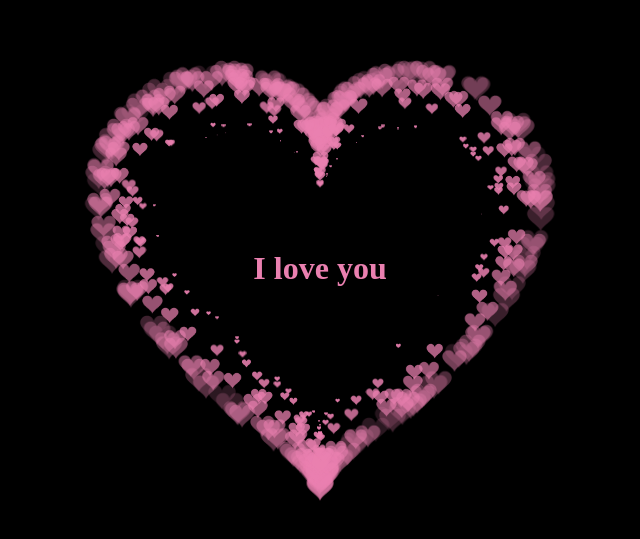
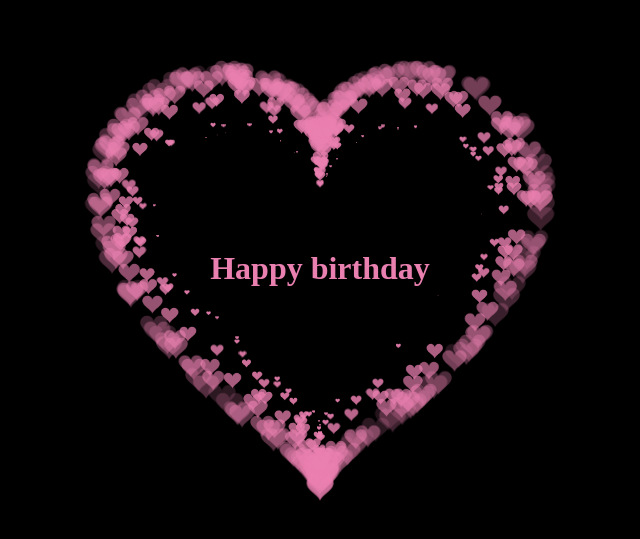
Before and after one commit to ducyt2509/myheart, a plain HTML site: page index.html in a window 1280 px wide. Shown: the part 123-662 px from the top of the page, without its empty margins (320-960 px from the left). Drawn offline with Linux system fonts and the light colour scheme.

Commit message:
Update index.html

```diff
--- a/index.html
+++ b/index.html
@@ -1,7 +1,7 @@
 <!DOCTYPE html PUBLIC "-//W3C//DTD HTML 4.0 Transitional//EN">
 <html>
 	<head>
-		<title>My Heart</title>
+		<title>Happy birthday</title>
 		<meta name="Generator" content="EditPlus" />
 		<meta name="Author" content="" />
 		<meta name="Keywords" content="" />
@@ -30,7 +30,7 @@
 	</head>
 
 	<body>
-		<h1 class="text">I love you</h1>
+		<h1 class="text">Happy birthday</h1>
 		<canvas id="pinkboard"> </canvas>
 		<script>
 			/*
```
